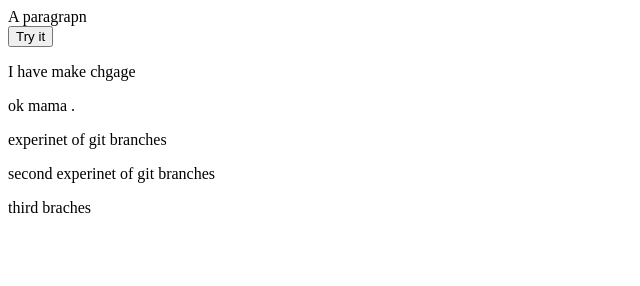
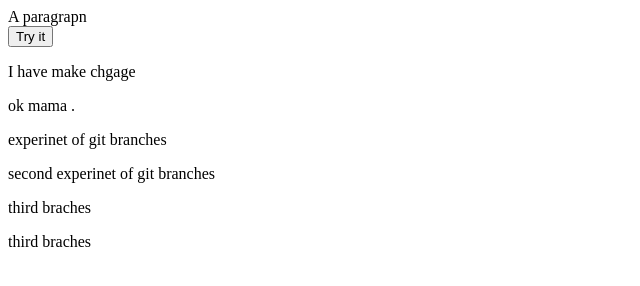
Before and after one commit to zamanmonirbu/bank-account-money-count, a plain HTML site: page javascrip.html in a window 1280 px wide. Shown: the whole page, without its empty margins (0-640 px from the left). Drawn offline with Linux system fonts and the light colour scheme.

Commit message:
thid one

```diff
--- a/javascrip.html
+++ b/javascrip.html
@@ -22,6 +22,7 @@
         <p>experinet of git branches</p>
         <p> second experinet of git branches</p>
         <p>third braches</p>
+        <p>third braches</p>
 </body>
 </html>
 <!--
```
